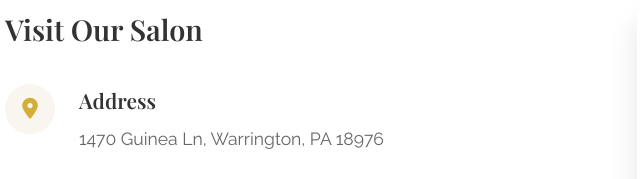
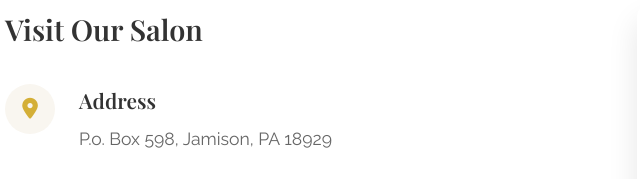
Before and after one commit to Jeremy-Poisson/spa2, a plain HTML site: page index.html in a window 1280 px wide. Shown: the part 4160-4339 px from the top of the page, 35-675 px from the left. Drawn offline with nearby package versions, Linux system fonts and the light colour scheme; grey boxes are pictures that could not be loaded.

Commit message:
Update index.html correct address

```diff
--- a/index.html
+++ b/index.html
@@ -248,7 +248,7 @@
                         </div>
                         <div class="contact-text">
                             <h4>Address</h4>
-                            <p>1470 Guinea Ln, Warrington, PA 18976</p>
+                            <p>P.o. Box 598, Jamison, PA 18929</p>
                         </div>
                     </div>
 
```
